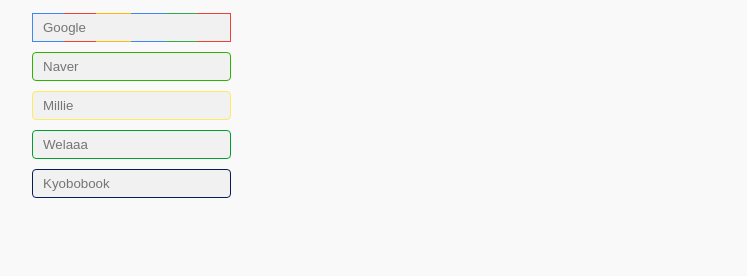
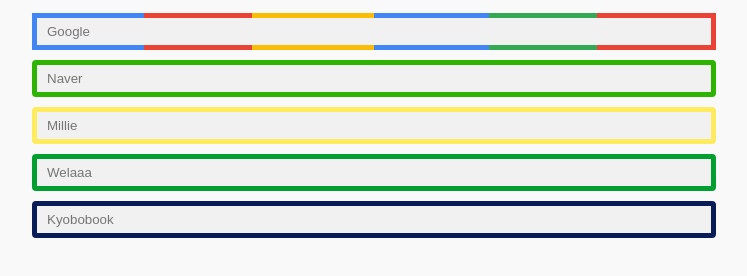
Before and after one commit to somidad/startpage, a plain HTML site: page index.html in a window 1280 px wide. Shown: the whole page, without its empty margins (266-1013 px from the left). Drawn offline with Linux system fonts and the light colour scheme.

Commit message:
Update index.html

```diff
--- a/index.html
+++ b/index.html
@@ -230,6 +230,11 @@
 }
 </style>
 <style>
+input, input:focus {
+  width:100%;
+  border-width:5px;
+}
+
 #google {
   border-image: linear-gradient(to right, #4285f4 16%, #ea4335 16%, #ea4335 32%, #fbbc05 32%, #fbbc05 50%, #4285f4 50%, #4285f4 67%, #34A853 67%, #34A853 83%, #ea4335 83%) 1;
 }
```
